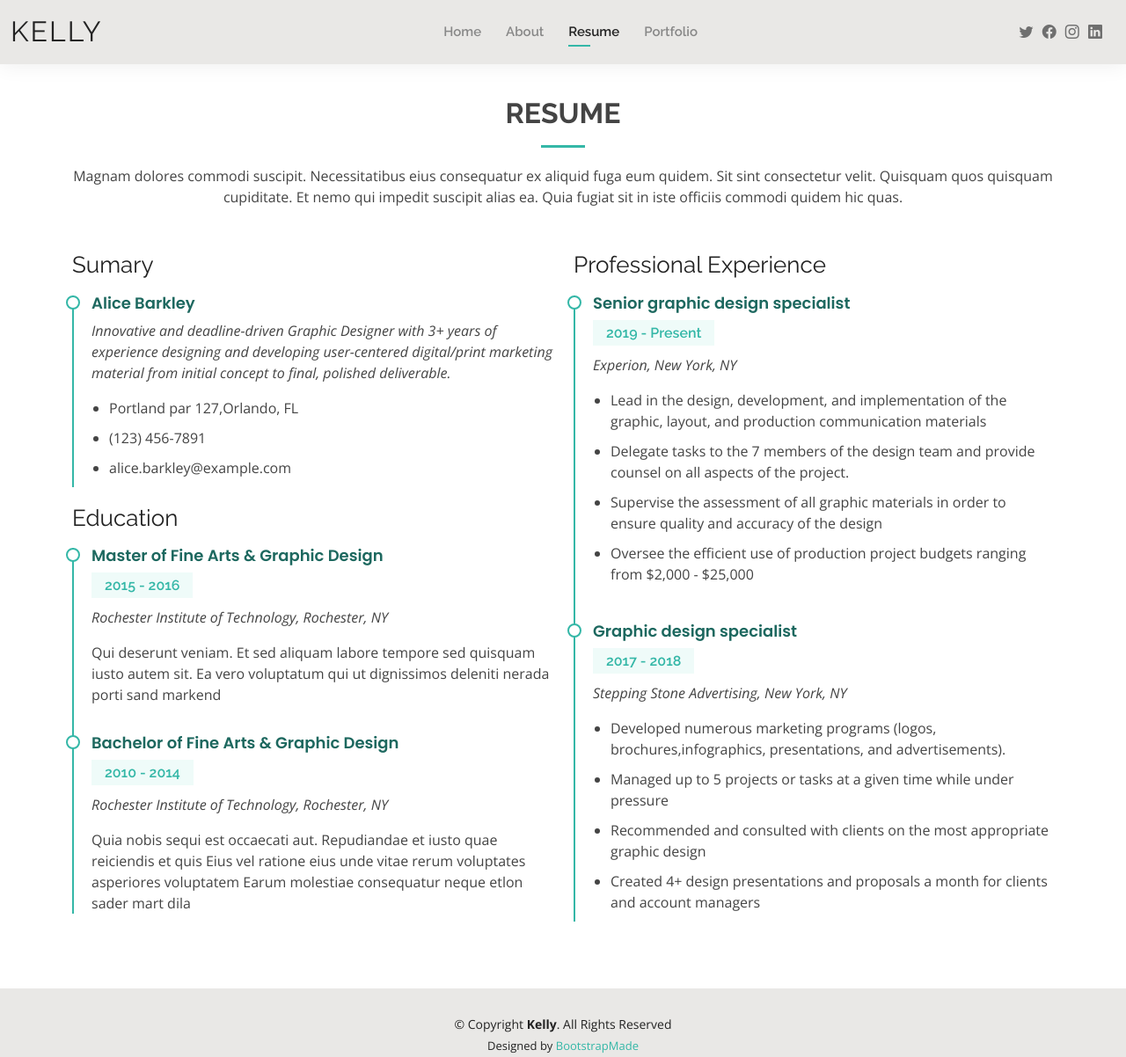
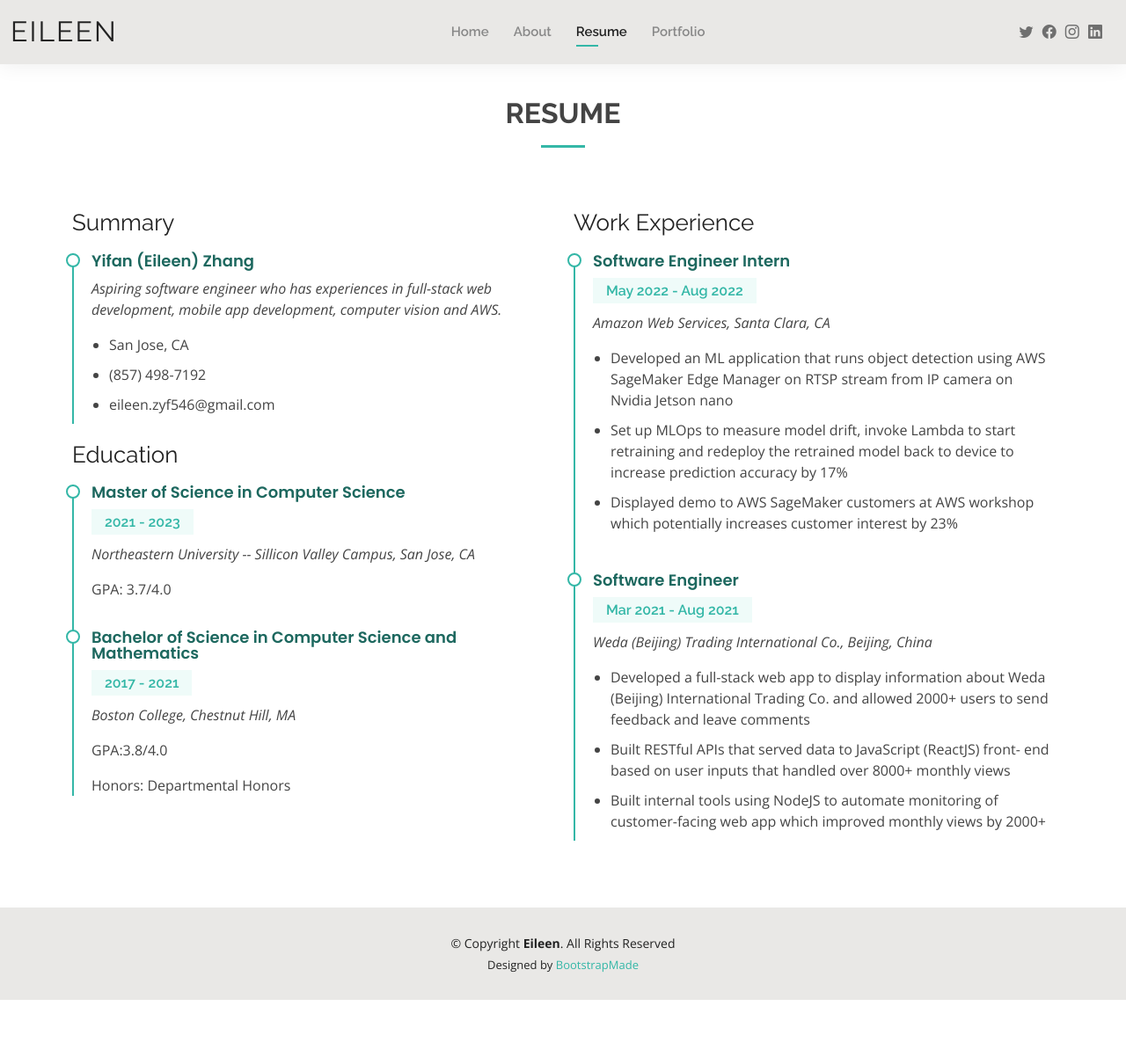
Before and after one commit to eileenzhangyf/Eileen-portfolio, a plain HTML site: page resume.html in a window 1280 px wide. Shown: the whole page at 88% size. After the commit the page ends 1137 px from the top, so only its background shows below. Drawn offline with nearby package versions, Linux system fonts and the light colour scheme.

Commit message:
resume page updated

```diff
--- a/assets/css/style.css
+++ b/assets/css/style.css
@@ -447,7 +447,7 @@ h6 {
 }
 
 #hero h1 {
-  margin-left: 320px;
+  margin-left: 380px;
   font-size: 48px;
   font-weight: 700;
   line-height: 56px;
@@ -457,7 +457,7 @@ h6 {
 #hero h2 {
   color: #3a2953;
   margin-top:10px;
-  margin-left: 280px;
+  margin-left: 360px;
   font-size: 22px;
 }
 
@@ -472,7 +472,7 @@ h6 {
   border-radius: 50px;
   transition: 0.5s;
   margin-top: 30px;
-  margin-left:280px;
+  margin-left:320px;
   color: #fff;
   background: #34b7a7;
 }
--- a/resume.html
+++ b/resume.html
@@ -5,7 +5,7 @@
   <meta charset="utf-8">
   <meta content="width=device-width, initial-scale=1.0" name="viewport">
 
-  <title>Resume - Kelly Bootstrap Template</title>
+  <title>Resume - Eileen Portfolio</title>
   <meta content="" name="description">
   <meta content="" name="keywords">
 
@@ -41,7 +41,7 @@
   <header id="header" class="fixed-top">
     <div class="container-fluid d-flex justify-content-between align-items-center">
 
-      <h1 class="logo me-auto me-lg-0"><a href="index.html">Kelly</a></h1>
+      <h1 class="logo me-auto me-lg-0"><a href="index.html">Eileen</a></h1>
       <!-- Uncomment below if you prefer to use an image logo -->
       <!-- <a href="index.html" class="logo"><img src="assets/img/logo.png" alt="" class="img-fluid"></a>-->
 
@@ -76,63 +76,61 @@
 
         <div class="section-title">
           <h2>Resume</h2>
-          <p>Magnam dolores commodi suscipit. Necessitatibus eius consequatur ex aliquid fuga eum quidem. Sit sint consectetur velit. Quisquam quos quisquam cupiditate. Et nemo qui impedit suscipit alias ea. Quia fugiat sit in iste officiis commodi quidem hic quas.</p>
         </div>
 
         <div class="row">
           <div class="col-lg-6">
-            <h3 class="resume-title">Sumary</h3>
+            <h3 class="resume-title">Summary</h3>
             <div class="resume-item pb-0">
-              <h4>Alice Barkley</h4>
-              <p><em>Innovative and deadline-driven Graphic Designer with 3+ years of experience designing and developing user-centered digital/print marketing material from initial concept to final, polished deliverable.</em></p>
+              <h4>Yifan (Eileen) Zhang</h4>
+              <p><em>Aspiring software engineer who has experiences in full-stack web development, mobile app development, computer vision and AWS.</em></p>
               <p>
               <ul>
-                <li>Portland par 127,Orlando, FL</li>
-                <li>(123) 456-7891</li>
-                <li>alice.barkley@example.com</li>
+                <li>San Jose, CA</li>
+                <li>(857) 498-7192</li>
+                <li>eileen.zyf546@gmail.com</li>
               </ul>
               </p>
             </div>
 
             <h3 class="resume-title">Education</h3>
             <div class="resume-item">
-              <h4>Master of Fine Arts &amp; Graphic Design</h4>
-              <h5>2015 - 2016</h5>
-              <p><em>Rochester Institute of Technology, Rochester, NY</em></p>
-              <p>Qui deserunt veniam. Et sed aliquam labore tempore sed quisquam iusto autem sit. Ea vero voluptatum qui ut dignissimos deleniti nerada porti sand markend</p>
+              <h4>Master of Science in Computer Science</h4>
+              <h5>2021 - 2023</h5>
+              <p><em>Northeastern University -- Sillicon Valley Campus, San Jose, CA</em></p>
+              <p>GPA: 3.7/4.0</p>
             </div>
             <div class="resume-item">
-              <h4>Bachelor of Fine Arts &amp; Graphic Design</h4>
-              <h5>2010 - 2014</h5>
-              <p><em>Rochester Institute of Technology, Rochester, NY</em></p>
-              <p>Quia nobis sequi est occaecati aut. Repudiandae et iusto quae reiciendis et quis Eius vel ratione eius unde vitae rerum voluptates asperiores voluptatem Earum molestiae consequatur neque etlon sader mart dila</p>
+              <h4>Bachelor of Science in Computer Science and Mathematics</h4>
+              <h5>2017 - 2021</h5>
+              <p><em>Boston College, Chestnut Hill, MA</em></p>
+              <p>GPA:3.8/4.0</p>
+              <p>Honors: Departmental Honors</p>
             </div>
           </div>
           <div class="col-lg-6">
-            <h3 class="resume-title">Professional Experience</h3>
+            <h3 class="resume-title">Work Experience</h3>
             <div class="resume-item">
-              <h4>Senior graphic design specialist</h4>
-              <h5>2019 - Present</h5>
-              <p><em>Experion, New York, NY </em></p>
+              <h4>Software Engineer Intern</h4>
+              <h5>May 2022 - Aug 2022</h5>
+              <p><em>Amazon Web Services, Santa Clara, CA </em></p>
               <p>
               <ul>
-                <li>Lead in the design, development, and implementation of the graphic, layout, and production communication materials</li>
-                <li>Delegate tasks to the 7 members of the design team and provide counsel on all aspects of the project. </li>
-                <li>Supervise the assessment of all graphic materials in order to ensure quality and accuracy of the design</li>
-                <li>Oversee the efficient use of production project budgets ranging from $2,000 - $25,000</li>
+                <li>Developed an ML application that runs object detection using AWS SageMaker Edge Manager on RTSP stream from IP camera on Nvidia Jetson nano</li>
+                <li>Set up MLOps to measure model drift, invoke Lambda to start retraining and redeploy the retrained model back to device to increase prediction accuracy by 17% </li>
+                <li>Displayed demo to AWS SageMaker customers at AWS workshop which potentially increases customer interest by 23%</li>
               </ul>
               </p>
             </div>
             <div class="resume-item">
-              <h4>Graphic design specialist</h4>
-              <h5>2017 - 2018</h5>
-              <p><em>Stepping Stone Advertising, New York, NY</em></p>
+              <h4>Software Engineer</h4>
+              <h5>Mar 2021 - Aug 2021</h5>
+              <p><em>Weda (Beijing) Trading International Co., Beijing, China</em></p>
               <p>
               <ul>
-                <li>Developed numerous marketing programs (logos, brochures,infographics, presentations, and advertisements).</li>
-                <li>Managed up to 5 projects or tasks at a given time while under pressure</li>
-                <li>Recommended and consulted with clients on the most appropriate graphic design</li>
-                <li>Created 4+ design presentations and proposals a month for clients and account managers</li>
+                <li>Developed a full-stack web app to display information about Weda (Beijing) International Trading Co. and allowed 2000+ users to send feedback and leave comments</li>
+                <li>Built RESTful APIs that served data to JavaScript (ReactJS) front- end based on user inputs that handled over 8000+ monthly views</li>
+                <li>Built internal tools using NodeJS to automate monitoring of customer-facing web app which improved monthly views by 2000+</li>
               </ul>
               </p>
             </div>
@@ -148,7 +146,7 @@
   <footer id="footer">
     <div class="container">
       <div class="copyright">
-        &copy; Copyright <strong><span>Kelly</span></strong>. All Rights Reserved
+        &copy; Copyright <strong><span>Eileen</span></strong>. All Rights Reserved
       </div>
       <div class="credits">
         <!-- All the links in the footer should remain intact. -->
```
Also changed, not shown: about.html (+29 -32 lines), index.html (+2 -2 lines), assets/img/about.jpg.
